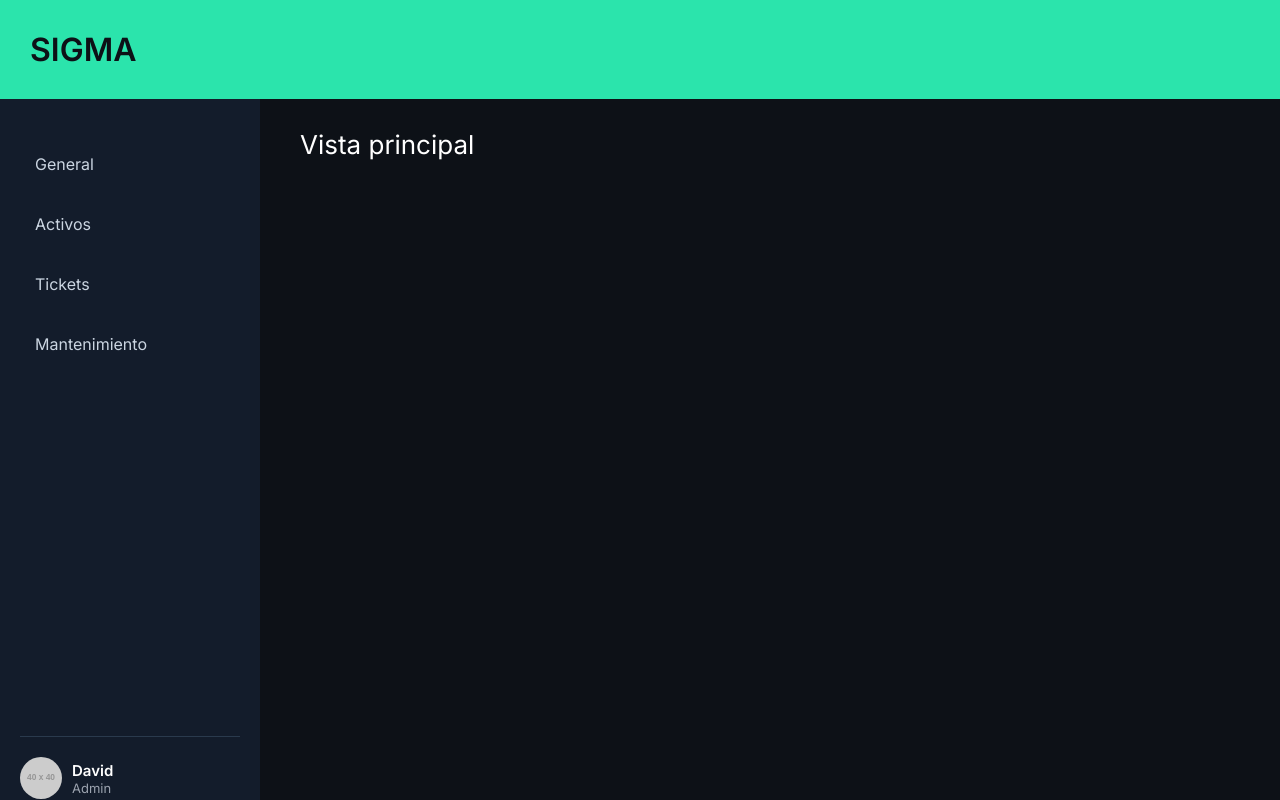
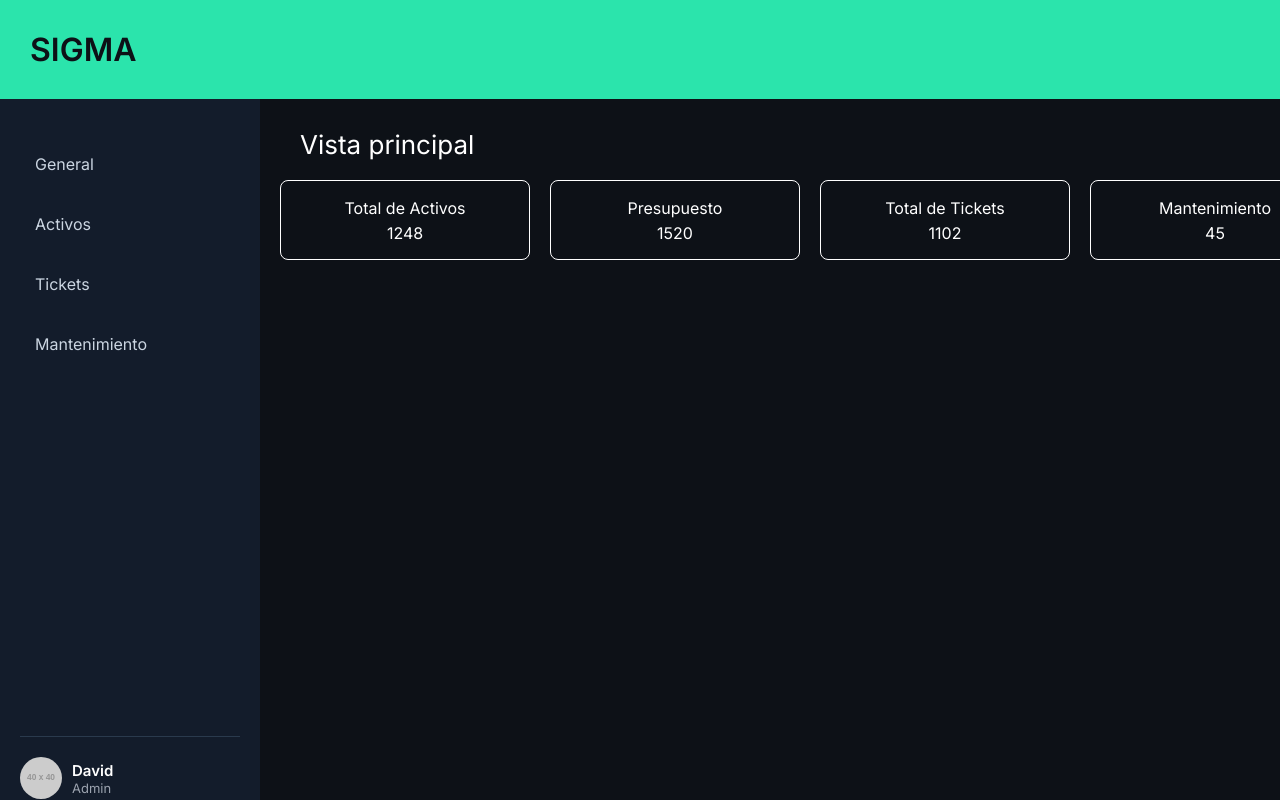
Before and after one commit to davidro28/SIGMA, a React (Vite) app: page /home in a window 1280 px wide. Built offline with nearby package versions, Linux system fonts and the light colour scheme.

Commit message:
Componentes Rectangulares

```diff
--- /dev/null
+++ b/src/Components/cuadroInformacion/index.jsx
@@ -0,0 +1,12 @@
+import "./styles.css"
+
+function CuadroInformativo({titulo, valor}) {
+    return (
+        <div className="recuadro-general">
+            <p>{titulo}</p>
+            <p>{valor}</p>
+        </div>
+    );
+}
+
+export default CuadroInformativo;
--- /dev/null
+++ b/src/Components/cuadroInformacion/styles.css
@@ -0,0 +1,12 @@
+.recuadro-general {
+    width: 250px;
+    height: 80px;
+    color: #fff;
+    border: 1px solid #fff;
+    display: flex;
+    flex-direction: column;
+    justify-content: center;
+    align-items: center;
+    gap: 5px;
+    border-radius: 8px;
+}
--- a/src/Paginas/Home/Home.css
+++ b/src/Paginas/Home/Home.css
@@ -24,3 +24,12 @@
     margin-top: 10px;
     margin-left: 20px;
 }
+
+.cuadros-container {
+    display: flex;
+    gap: 20px;               /* espacio entre los recuadros */
+    justify-content: center;  /* centra los recuadros dentro del contenedor */
+    align-items: center;      /* centra verticalmente los recuadros */
+    width: fit-content;       /* el ancho se ajusta al contenido */
+    margin: 20px auto;           /* centra el contenedor horizontalmente */
+}
--- a/src/Paginas/Home/Home.jsx
+++ b/src/Paginas/Home/Home.jsx
@@ -1,6 +1,7 @@
 import React from 'react';
 import SigmaHeader from '../../Components/sigmaHeader';
 import VerticalNav from '../../Components/verticalNav';
+import CuadroInformativo from '../../Components/cuadroInformacion';
 import './Home.css';
 
 function MiHome() {
@@ -20,6 +21,12 @@ function MiHome() {
                 <main className="content">
                     <section>
                         <p className='parrafo_principal'>Vista principal</p>
+                        <div className="cuadros-container">
+                            <CuadroInformativo titulo="Total de Activos" valor={1248} />
+                            <CuadroInformativo titulo="Presupuesto" valor={1520} />
+                            <CuadroInformativo titulo="Total de Tickets" valor={1102} />
+                            <CuadroInformativo titulo="Mantenimiento" valor={45} />
+                        </div>
                     </section>
                 </main>
             </div>
```
